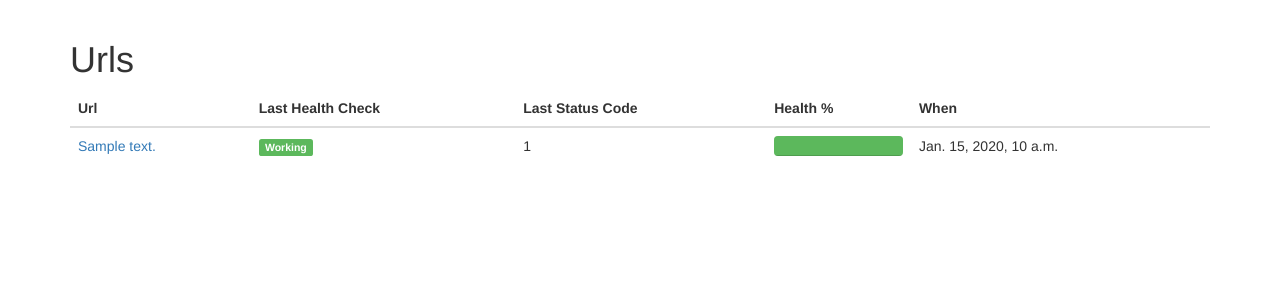
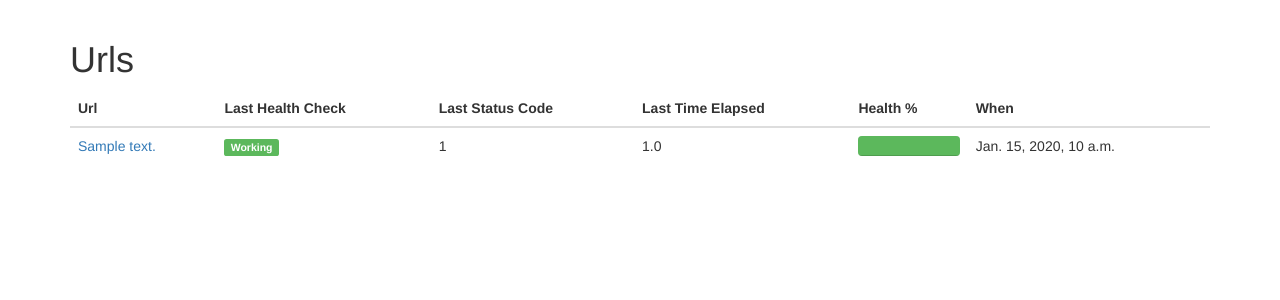
Before and after one commit to ricardodani/django-simple-healthcheck, a Django app: page / in a window 1280 px wide. Shown: the part 52-352 px from the top of the page. Run offline with Django 3.2, Linux system fonts and the light colour scheme; tables that the repository leaves empty hold one stand-in row (values such as "Sample post"); some libraries are stand-ins or nearby versions.

Commit message:
Added time elapsed chart.

```diff
--- a/urlchecker/models.py
+++ b/urlchecker/models.py
@@ -1,4 +1,5 @@
 import requests
+import time
 
 from django.db import models
 
@@ -14,6 +15,7 @@ class Url(models.Model):
         return self.address
 
     def check_url(self):
+        t1 = time.time()
         hc = HealthCheck(url=self)
         try:
             res = requests.get(self.address)
@@ -22,6 +24,8 @@ class Url(models.Model):
         else:
             hc.status_code = res.status_code
             hc.status = res.status_code == 200
+        t2 = time.time()
+        hc.time = t2 - t1
         hc.save()
 
     @property
@@ -60,6 +64,7 @@ class HealthCheck(models.Model):
     url = models.ForeignKey('Url')
     status = models.BooleanField()
     status_code = models.IntegerField(null=True)
+    time = models.FloatField(null=True)
     created_at = models.DateTimeField(auto_now_add=True)
     updated_at = models.DateTimeField(auto_now=True)
 
--- a/urlchecker/templates/urlchecker/url_list.html
+++ b/urlchecker/templates/urlchecker/url_list.html
@@ -13,6 +13,7 @@
                 <th>Url</th>
                 <th>Last Health Check</th>
                 <th>Last Status Code</th>
+                <th>Last Time Elapsed</th>
                 <th>Health %</th>
                 <th>When</th>
             </tr>
@@ -35,6 +36,7 @@
                         {% trans "Server Down" %}
                     {% endif %}
                 </td>
+                <td>{{ url.last_check.time }}</td>
                 <td>
                     <div class="progress">
                         {% with url.status_percent as status_percent %}
```
Also changed, not shown: urlchecker/templates/urlchecker/url_detail.html (+27 -5 lines), urlchecker/migrations/0006_auto__add_field_healthcheck_time.py (added).
